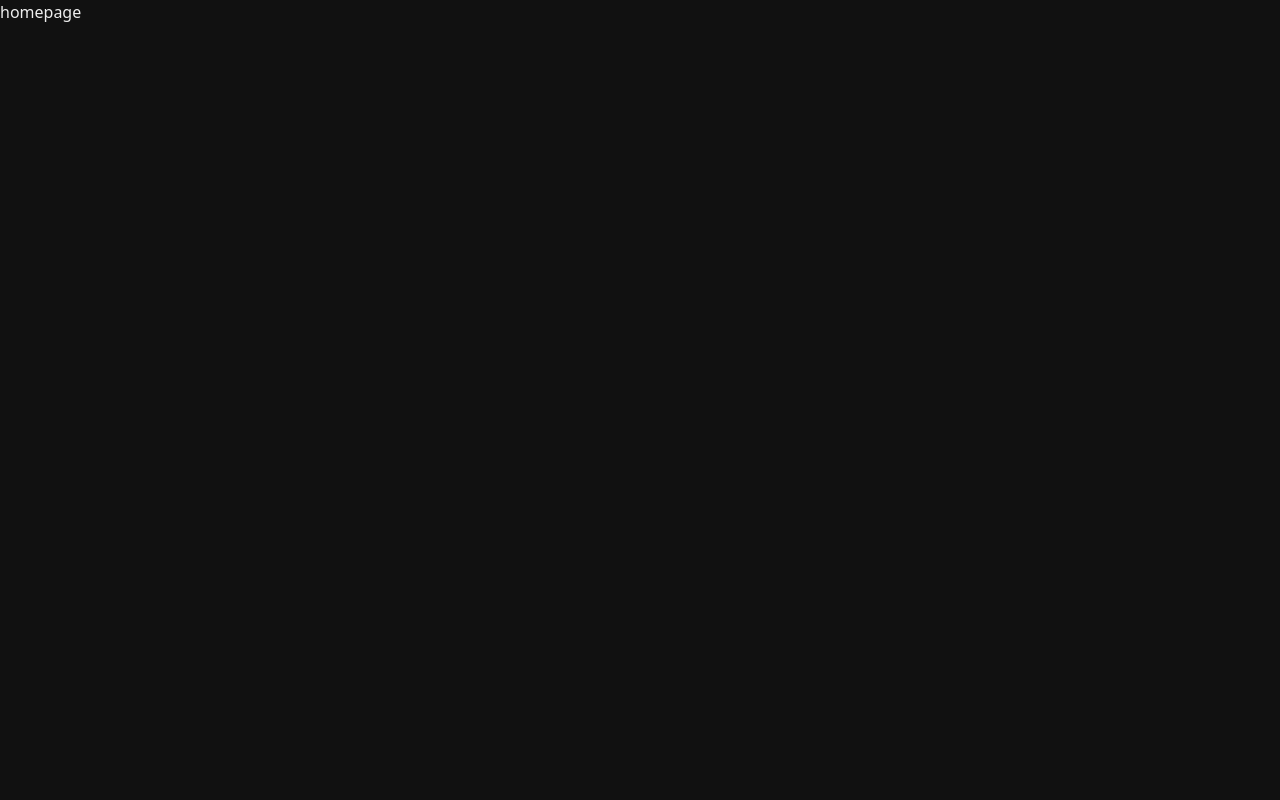
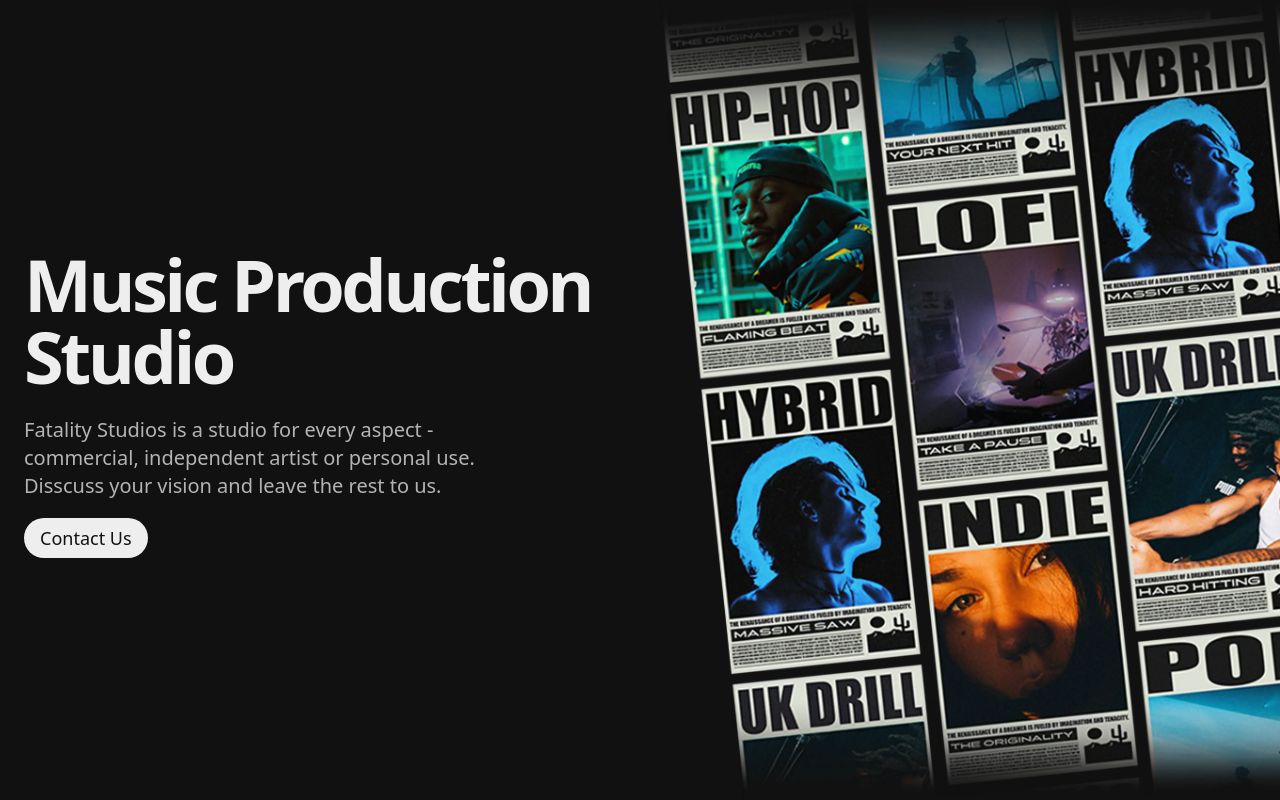
Before and after one commit to SameerJadav/astro-fs, an Astro site: page / in a window 1280 px wide. Built offline with nearby package versions, Linux system fonts and the light colour scheme; Astro itself is replaced by a stand-in of ours.

Commit message:
homepage ui

```diff
--- a/package.json
+++ b/package.json
@@ -14,12 +14,14 @@
     "@astrojs/react": "^3.0.9",
     "@astrojs/tailwind": "^5.1.0",
     "@astrojs/vercel": "^6.1.4",
+    "@fontsource-variable/inter": "^5.0.16",
     "@radix-ui/colors": "^3.0.0",
     "@types/react": "^18.2.47",
     "@types/react-dom": "^18.2.18",
     "astro": "^4.1.2",
     "react": "^18.2.0",
     "react-dom": "^18.2.0",
+    "sharp": "^0.33.2",
     "tailwindcss": "^3.4.1",
     "typescript": "^5.3.3"
   }
--- /dev/null
+++ b/src/components/ContactButton.astro
@@ -0,0 +1,7 @@
+<a
+  href="https://discord.gg"
+  target="_blank"
+  rel="noopener noreferrer"
+  class="text-gray-1 bg-gray-12 rounded-full md:px-4 md:py-2 px-3 py-1.5 text-lg font-medium"
+  >Contact Us</a
+>
--- a/src/layouts/HomepageLayout.astro
+++ b/src/layouts/HomepageLayout.astro
@@ -1,5 +1,6 @@
 ---
 import "~/styles/globals.css";
+import "@fontsource-variable/inter";
 ---
 
 <!doctype html>
--- a/src/pages/index.astro
+++ b/src/pages/index.astro
@@ -1,9 +1,39 @@
 ---
 import HomepageLayout from "~/layouts/HomepageLayout.astro";
+import { Image } from "astro:assets";
+import hero from "~/images/hero.webp";
+import ContactButton from "~/components/ContactButton.astro";
 ---
 
 <HomepageLayout>
   <main>
-    <p>homepage</p>
+    <section
+      class="h-dvh w-dvh flex md:items-center gap-4 flex-col-reverse md:flex-row"
+    >
+      <div class="flex-1 pl-4 md:pl-6 space-y-4 md:space-y-6 pb-4 md:pb-0">
+        <h1
+          class="text-6xl md:text-7xl font-bold tracking-tighter text-balance"
+        >
+          Music Production Studio
+        </h1>
+        <p class="text-gray-11 text-balance text-lg md:text-xl">
+          Fatality Studios is a studio for every aspect - commercial,
+          independent artist or personal use. Disscuss your vision and leave the
+          rest to us.
+        </p>
+        <div>
+          <ContactButton />
+        </div>
+      </div>
+      <div class="flex-1">
+        <Image
+          src={hero}
+          class="object-cover h-dvh md:object-left-top"
+          fetchpriority="high"
+          alt="Image showcasing all genres posters."
+          loading="eager"
+        />
+      </div>
+    </section>
   </main>
 </HomepageLayout>
--- a/tailwind.config.mjs
+++ b/tailwind.config.mjs
@@ -1,9 +1,13 @@
 import { grayDark } from "@radix-ui/colors";
+import { fontFamily } from "tailwindcss/defaultTheme";
 /** @type {import('tailwindcss').Config} */
 export default {
   content: ["./src/**/*.{astro,html,js,jsx,md,mdx,svelte,ts,tsx,vue}"],
   theme: {
     extend: {
+      fontFamily: {
+        sans: ["Inter Variable", ...fontFamily.sans],
+      },
       colors: {
         gray: {
           1: grayDark.gray1,
--- a/tsconfig.json
+++ b/tsconfig.json
@@ -3,7 +3,8 @@
   "compilerOptions": {
     "baseUrl": ".",
     "paths": {
-      "~/*": ["./src/*"]
+      "~/*": ["./src/*"],
+      "~/images/*": ["./src/assets/images/*"]
     },
     "jsx": "react-jsx",
     "jsxImportSource": "react"
```
Also changed, not shown: pnpm-lock.yaml, src/assets/images/hero.webp (added).
